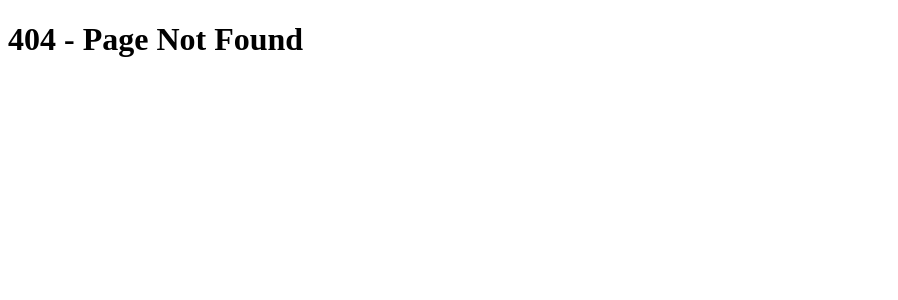
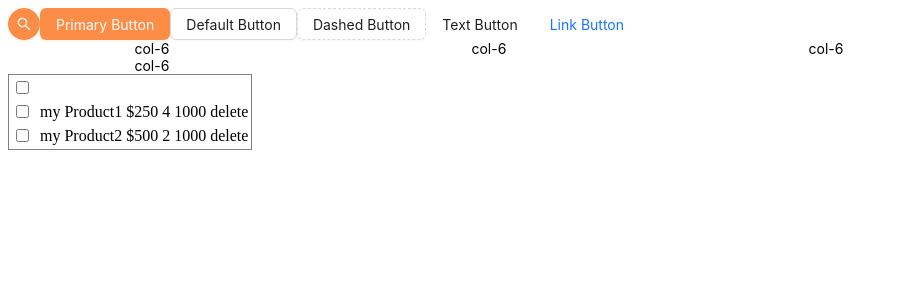
Before and after one commit to ilLily/react-lab, a Next.js app: page /cart/cart-shop in a window 1280 px wide. Before the commit this address had no page. Shown: the top 300 px of the page, without its empty margins (0-898 px from the left). Built offline with nearby package versions, Linux system fonts and the light colour scheme.

Commit message:
test antd

```diff
--- /dev/null
+++ b/pages/cart/cart-shop.js
@@ -0,0 +1,76 @@
+import { Col, Row, ConfigProvider, Button } from 'antd';
+import { SearchOutlined } from '@ant-design/icons';
+
+export default function CartShop() {
+  const data = [
+    { name: 'my Product1', price: 250, qty: 4 },
+    { name: 'my Product2', price: 500, qty: 2 },
+  ];
+  return (
+    <ConfigProvider
+      theme={{
+        token: {
+          colorPrimary: '#FD8C46',
+        },
+      }}
+    >
+      <Button type="primary" shape="circle" icon={<SearchOutlined />} />
+      <Button type="primary">Primary Button</Button>
+      <Button>Default Button</Button>
+      <Button type="dashed">Dashed Button</Button>
+      <Button type="text">Text Button</Button>
+      <Button type="link">Link Button</Button>
+      <div style={{ width: '80%', margin: 'auto' }}>
+        <Row>
+          <Col lg={8} md={6}>
+            col-6
+          </Col>
+          <Col lg={8} md={6}>
+            col-6
+          </Col>
+          <Col lg={8} md={6}>
+            col-6
+          </Col>
+          <Col lg={8} md={6}>
+            col-6
+          </Col>
+        </Row>
+      </div>
+
+      <table style={{ border: '1px solid gray' }}>
+        <thead className="">
+          <tr>
+            <th>
+              <input type="checkbox" />
+            </th>
+            <th></th>
+            <th></th>
+            <th></th>
+            <th></th>
+            <th></th>
+            <th></th>
+          </tr>
+        </thead>
+        <tbody>
+          {data.map((d, i) => {
+            return (
+              <tr key={i}>
+                <td>
+                  <input type="checkbox" />
+                </td>
+                <td>
+                  <img src="" alt="" />
+                </td>
+                <td>{d.name}</td>
+                <td>${d.price}</td>
+                <td>{d.qty}</td>
+                <td>{d.price * d.qty}</td>
+                <td>delete</td>
+              </tr>
+            );
+          })}
+        </tbody>
+      </table>
+    </ConfigProvider>
+  );
+}
--- a/pages/cart/cart.js
+++ /dev/null
@@ -1,3 +0,0 @@
-export default function Cart() {
-  return <div>cart</div>;
-}
--- a/pages/cart/test-count.js
+++ b/pages/cart/test-count.js
@@ -1,5 +1,6 @@
 import { useState } from 'react';
 import Counter from '@/components/counter/counter';
+
 export default function OrderSuccess() {
   const [total, setTotal] = useState(1000);
   const totalHandler = (value) => {
--- a/pages/course/product.js
+++ b/pages/course/product.js
@@ -1,4 +1,6 @@
 import data from '@/data/product/products';
+
+import Style from '@/styles/home.module.css';
 export default function Product() {
   //   console.log(data);
 
@@ -35,7 +37,7 @@ export default function Product() {
           }
         `}
       </style>
-      <h1>Product</h1>
+      <h1 className={Style.aaa}>Product</h1>
       <table>
         <thead>
           <tr>
```
